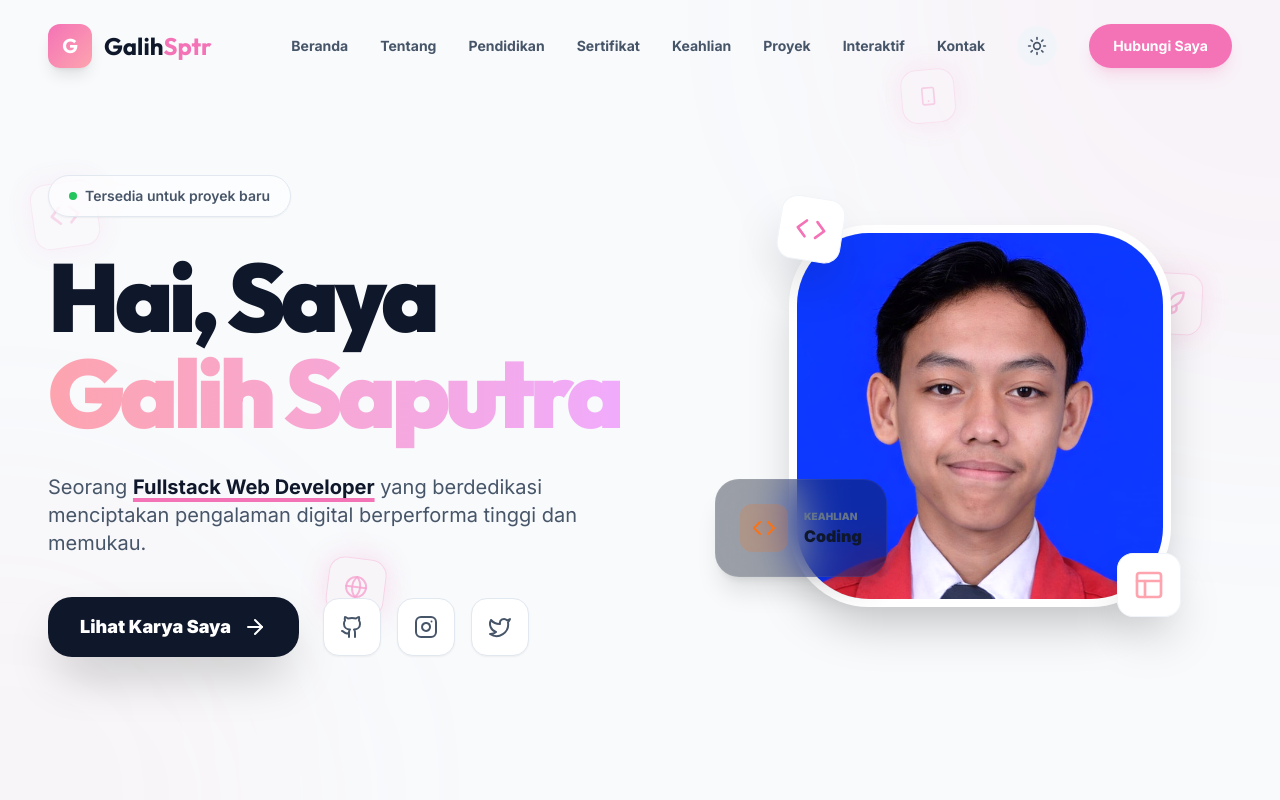
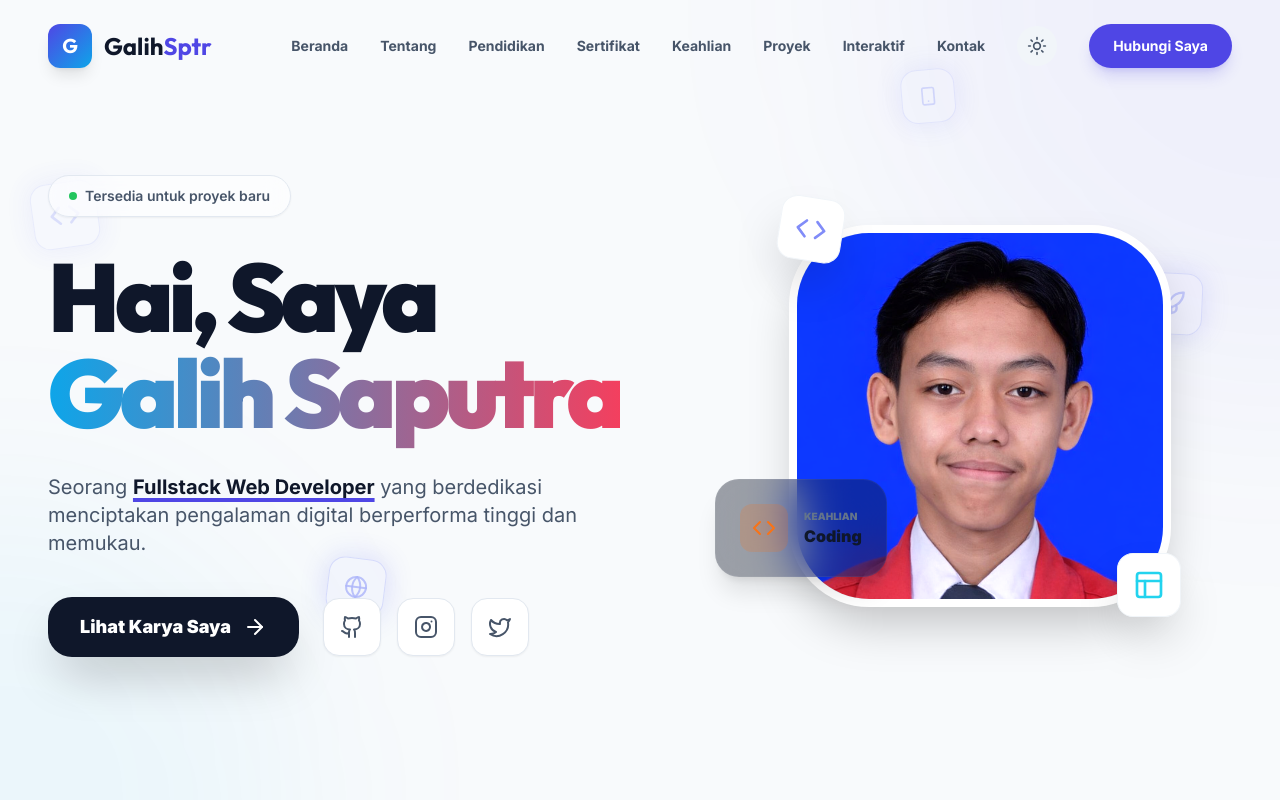
Before and after one commit to Galihnantion/Portofolio, a React (Vite) app: page / in a window 1280 px wide. Shown: the top 800 px of the page. Built offline with nearby package versions, Linux system fonts and the light colour scheme.

Commit message:
style: kembalikan warna ke tema indigo biru asli

```diff
--- a/src/App.jsx
+++ b/src/App.jsx
@@ -149,8 +149,8 @@ const FloatingIcon = ({ icon: Icon, className, delay = 0, size = 24 }) => (
     }}
     className={`absolute pointer-events-none z-0 ${className}`}
   >
-    <div className="p-4 rounded-2xl border border-primary/40 bg-primary/5 shadow-[0_0_25px_4px_rgba(244,114,182,0.25)] transition-all">
-      <Icon size={size} className="text-primary/80" />
+    <div className="p-4 rounded-2xl border border-indigo-400/40 bg-indigo-500/5 shadow-[0_0_25px_4px_rgba(99,102,241,0.25)] transition-all">
+      <Icon size={size} className="text-indigo-400/80" />
     </div>
   </motion.div>
 );
@@ -722,7 +722,7 @@ export default function App() {
                 <motion.div
                   animate={{ y: [0, -20, 0], rotate: [0, 10, 0] }}
                   transition={{ duration: 5, repeat: Infinity, ease: "easeInOut" }}
-                  className="absolute top-6 left-6 z-20 w-12 h-12 md:w-16 md:h-16 bg-white dark:bg-slate-900 rounded-2xl shadow-2xl flex items-center justify-center text-primary border border-slate-100 dark:border-slate-800"
+                  className="absolute top-6 left-6 z-20 w-12 h-12 md:w-16 md:h-16 bg-white dark:bg-slate-900 rounded-2xl shadow-2xl flex items-center justify-center text-indigo-400 border border-slate-100 dark:border-slate-800"
                 >
                   <Code className="w-6 h-6 md:w-8 md:h-8" />
                 </motion.div>
@@ -730,7 +730,7 @@ export default function App() {
                 <motion.div
                   animate={{ y: [0, 20, 0], rotate: [0, -15, 0] }}
                   transition={{ duration: 6, repeat: Infinity, ease: "easeInOut", delay: 1 }}
-                  className="absolute bottom-6 right-6 z-20 w-12 h-12 md:w-16 md:h-16 bg-white dark:bg-slate-900 rounded-2xl shadow-2xl flex items-center justify-center text-secondary border border-slate-100 dark:border-slate-800"
+                  className="absolute bottom-6 right-6 z-20 w-12 h-12 md:w-16 md:h-16 bg-white dark:bg-slate-900 rounded-2xl shadow-2xl flex items-center justify-center text-cyan-400 border border-slate-100 dark:border-slate-800"
                 >
                   <Layout className="w-6 h-6 md:w-8 md:h-8" />
                 </motion.div>
--- a/src/index.css
+++ b/src/index.css
@@ -4,13 +4,8 @@
 
 @layer base {
   :root {
-    /* ORIGINAL COLORS (Uncomment to restore) */
-    /* --primary: 238.7 83.5% 58.8%; */
-    /* --secondary: 198.6 88.7% 48.4%; */
-
-    /* SOFT PINK THEME */
-    --primary: 329 86% 70%;
-    --secondary: 352 96% 82%;
+    --primary: 238.7 83.5% 58.8%;
+    --secondary: 198.6 88.7% 48.4%;
   }
 
   html {
--- a/tailwind.config.js
+++ b/tailwind.config.js
@@ -9,22 +9,19 @@ export default {
     extend: {
       colors: {
         primary: {
-          // DEFAULT: '#4F46E5', // Indigo 600 (ORIGINAL)
-          DEFAULT: '#F472B6', // Soft Pink (Pink 400)
-          light: '#F9A8D4', // Pink 300
-          dark: '#EC4899', // Pink 500
+          DEFAULT: '#4F46E5', // Indigo 600
+          light: '#6366F1',
+          dark: '#4338CA',
         },
         secondary: {
-          // DEFAULT: '#0EA5E9', // Sky 500 (ORIGINAL)
-          DEFAULT: '#FDA4AF', // Soft Rose (Rose 300)
-          light: '#FECDD3', // Rose 200
-          dark: '#FB7185', // Rose 400
+          DEFAULT: '#0EA5E9', // Sky 500
+          light: '#38BDF8',
+          dark: '#0284C7',
         },
         accent: {
-          // DEFAULT: '#F43F5E', // Rose 500 (ORIGINAL)
-          DEFAULT: '#F0ABFC', // Soft Fuchsia (Fuchsia 300)
-          light: '#E879F9',
-          dark: '#D946EF',
+          DEFAULT: '#F43F5E', // Rose 500
+          light: '#FB7185',
+          dark: '#E11D48',
         },
         slate: {
           950: '#020617',
```
